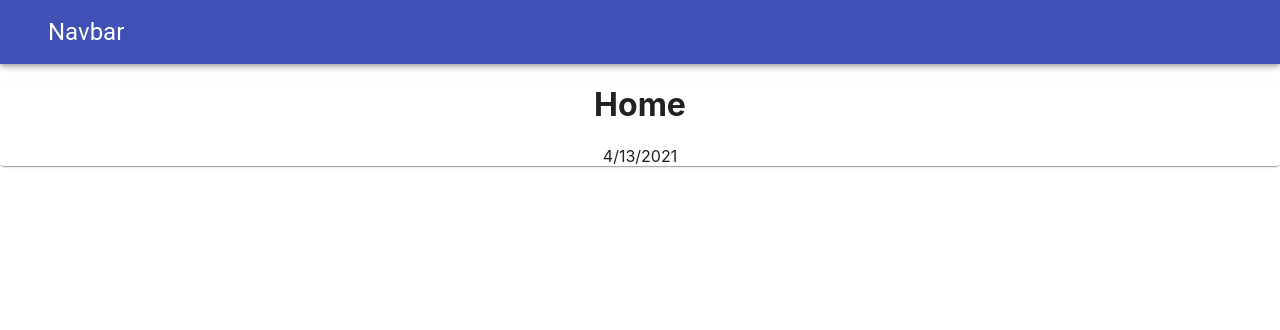
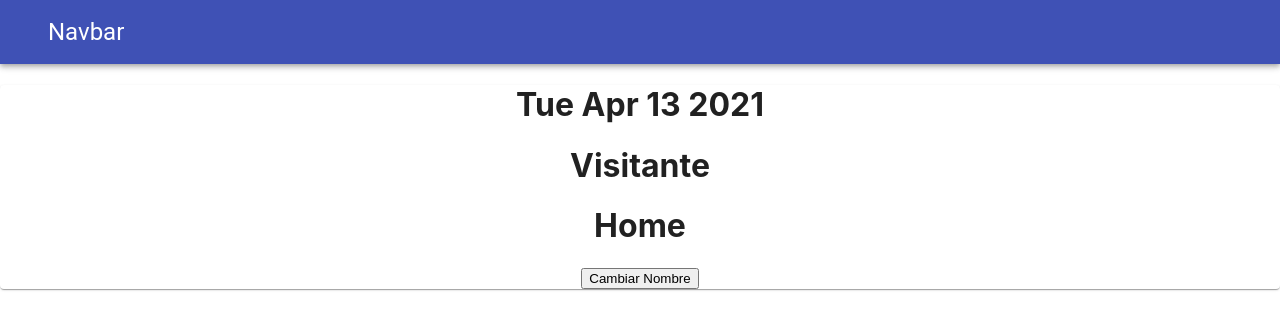
Before and after one commit to AdrianaTroncoso-CloudUp/MyReact, a React (Create React App) app: page / in a window 1280 px wide. Shown: the top 330 px of the page. Built offline with nearby package versions, Linux system fonts and the light colour scheme.

Commit message:
Clase 3: metodo deprecado par llamar

```diff
--- a/src/pages/Home.js
+++ b/src/pages/Home.js
@@ -5,17 +5,31 @@ import Paper from '@material-ui/core/Paper'
 //*Componentes
 import Navbar from '../components/Navbar'
 export default class Home extends Component {
+
+    constructor(){
+        super()
+
+        this.state ={
+            fecha: new Date().toDateString(),
+            usuario: 'Visitante'
+        }
+    }
+
+    cambiarNombre = (e) =>{
+        this.setState({
+            usuario: 'Ady'
+        })
+    }
+
     render() {
         return(
             <div>
                 <Navbar/>
                 <Paper>
+                    <h1>{this.state.fecha}</h1>
+                    <h1>{this.state.usuario}</h1>
                     <h1>Home</h1>
-                    {
-                    // Date().toLocaleDateString()
-
-                    new Date().toLocaleDateString()
-                }
+                    <button onClick={this.cambiarNombre}>Cambiar Nombre</button>
                 </Paper>
 
             </div>
```
Also changed, not shown: src/pages/TodoForm.js (added).
